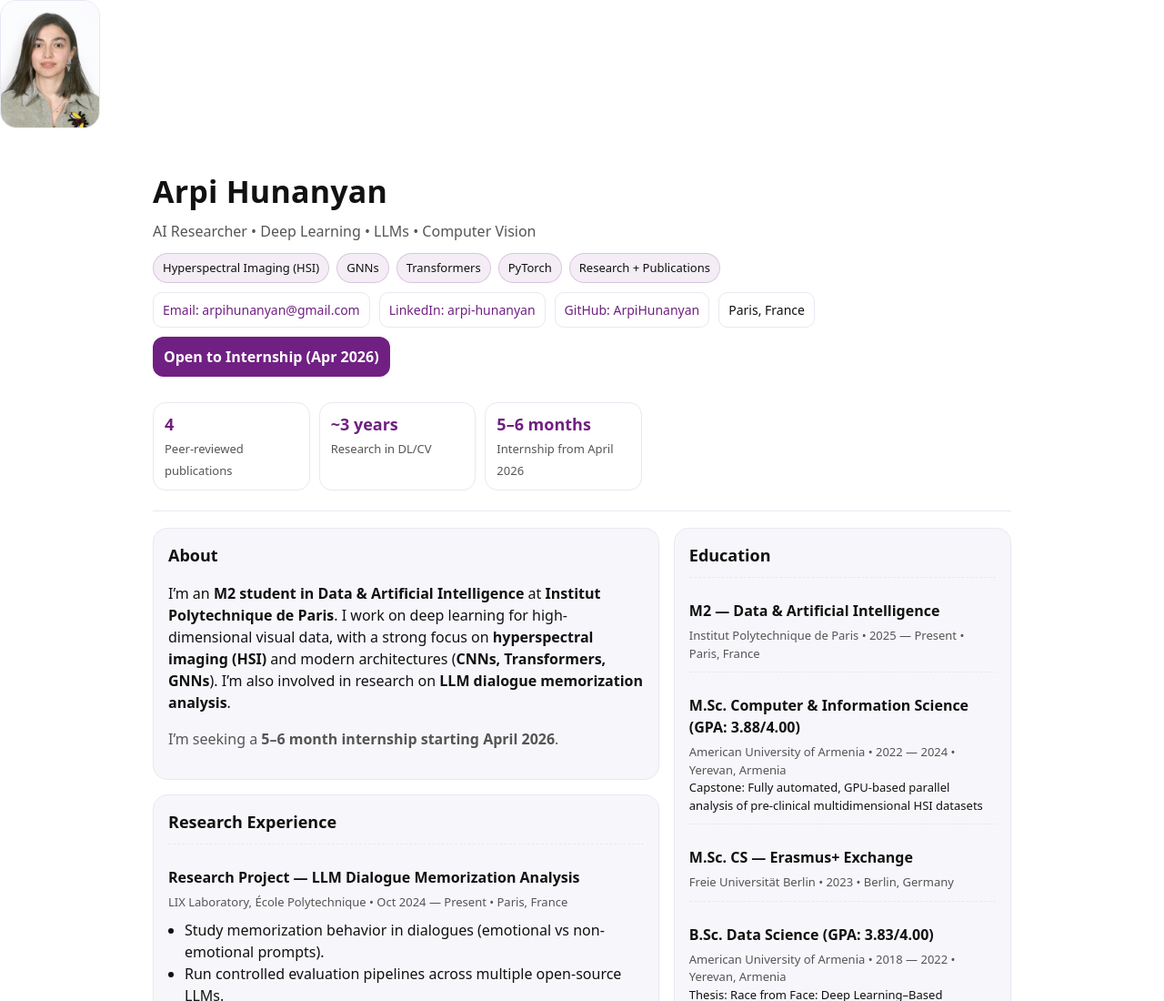
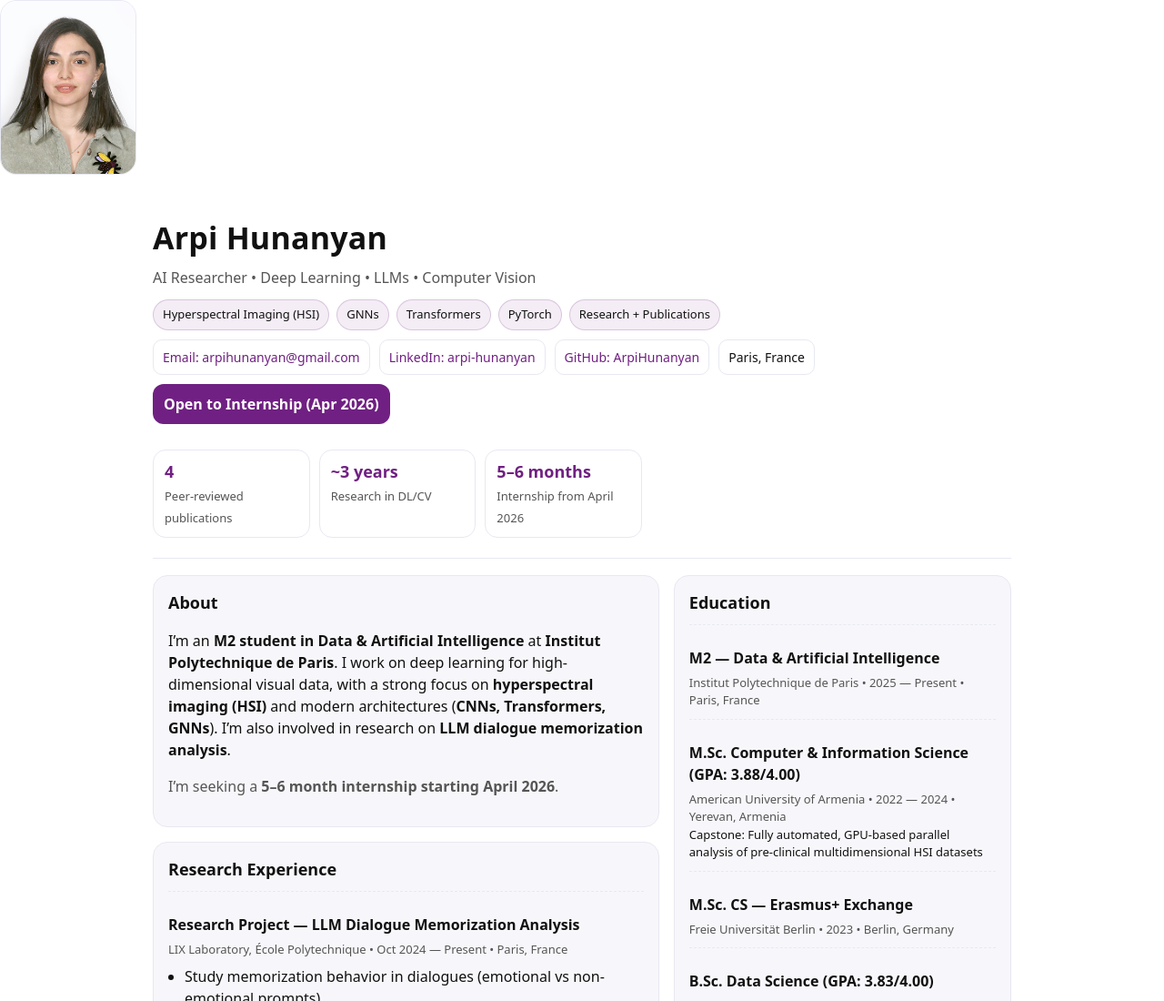
Before and after one commit to ArpiHunanyan/ArpiHunanyan.github.io, a plain HTML site: page index.html in a window 1280 px wide. Shown: the top 1100 px of the page at 91% size. Drawn offline with Linux system fonts and the light colour scheme.

Commit message:
Update index.html

```diff
--- a/index.html
+++ b/index.html
@@ -4,7 +4,8 @@
   <meta charset="utf-8" />
   <meta name="viewport" content="width=device-width, initial-scale=1" />
   <title>Arpi Hunanyan | AI Researcher</title>
-  <img src="PHOTO.JPG" alt="Arpi Hunanyan" style="width:110px;border-radius:18px;border:1px solid #e8e8f2;">
+  <img src="PHOTO.JPG" alt="Arpi Hunanyan"
+  style="width:150px;border-radius:18px;border:1px solid #e8e8f2;margin-right:20px;">
   <meta name="description" content="Arpi Hunanyan — M2 Data & AI student at Institut Polytechnique de Paris. Deep Learning, LLMs, Computer Vision, Hyperspectral Imaging." />
   <style>
     :root{
```
